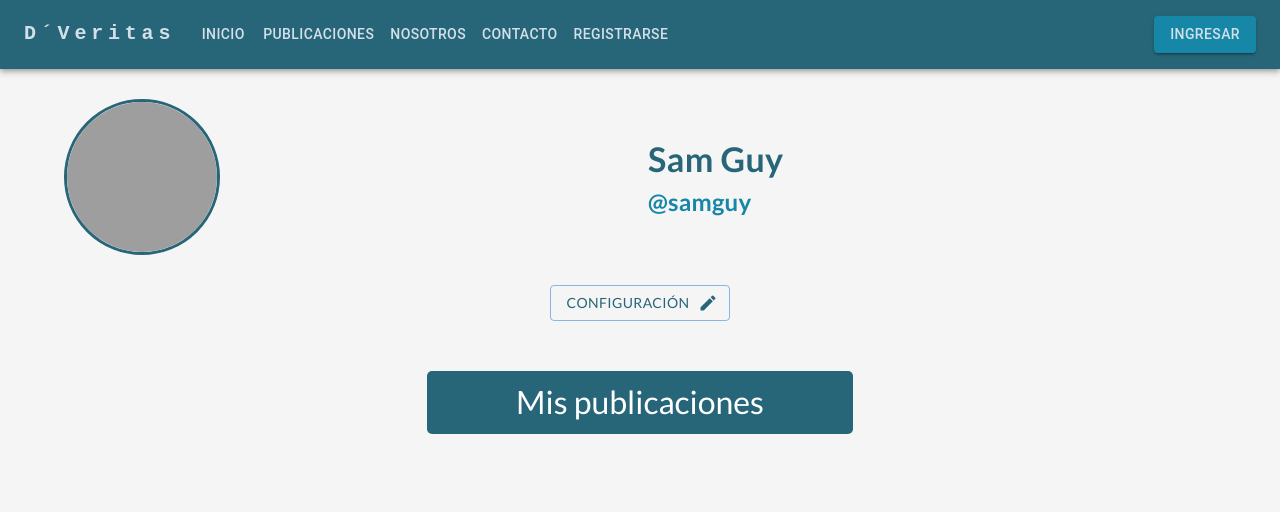
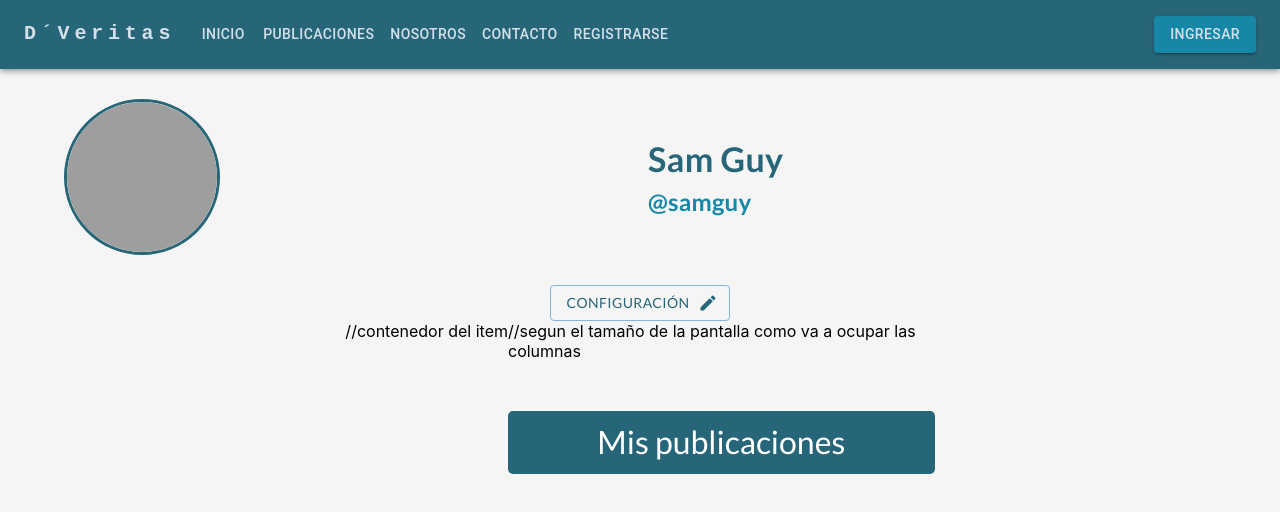
Before and after one commit to Emanuel-SO/DVeritas, a React (Create React App) app: page /perfil in a window 1280 px wide. Shown: the top 512 px of the page. Built offline with nearby package versions, Linux system fonts and the light colour scheme; grey boxes are pictures that could not be loaded; the HTML template or start-up script is replaced by a standard one.

Commit message:
Se agregaron comentarios a la formulario del registro y componenetes de la pagina del perfil

```diff
--- a/src/Components/Perfil/BannerPub/BannerPub.js
+++ b/src/Components/Perfil/BannerPub/BannerPub.js
@@ -1,23 +1,11 @@
-/*  import { Box, Typography } from "@mui/material";
+import { Box, Typography, Grid } from "@mui/material";
+
+//Componente de react con MUI que muestra un banner de mis publicaciones
 
 const BannerPub = () => {
   return (
-    <Box sx={{ backgroundColor: "#276678", padding: "20px", borderRadius: "5px", display: "flex", justifyContent: "center", alignItems: "center", marginTop: "30px"}}>
-      <Typography variant="h4" sx={{ fontFamily: "Lato, sans-serif", color: "#fff" }}>
-        Mis publicaciones
-      </Typography>
-    </Box>
-  );
-};
-
-export default BannerPub;*/
-
-import { Box, Typography, Grid } from "@mui/material";
-
-const BannerPub = () => {
-  return (
-    <Grid container justifyContent="center">
-      <Grid item xs={10} sm={8} md={6} lg={4}>
+    <Grid container justifyContent="center"> //contenedor del item
+      <Grid item xs={10} sm={8} md={6} lg={4}> //segun el tamaño de la pantalla como va a ocupar las columnas
         <Box sx={{ backgroundColor: "#276678", padding: "10px", borderRadius: "5px", display: "flex", justifyContent: "center", alignItems: "center", marginTop: "50px"}}>
           <Typography variant="h5" sx={{ fontFamily: "Lato, sans-serif", color: "#fff", fontSize: { xs: '1.5rem', sm: '2rem' } }}>
             Mis publicaciones
--- a/src/Components/Perfil/ButtonUserConfig/ButtonUserConfig.js
+++ b/src/Components/Perfil/ButtonUserConfig/ButtonUserConfig.js
@@ -1,5 +1,8 @@
 import { Container, Grid, Button } from "@mui/material";
 import EditRoundedIcon from '@mui/icons-material/EditRounded';
+
+
+//Componente configuracion de usuario
 
 const ButtonUserConfig = () => {
   return (
--- a/src/Components/Registro/FormSU/FormSU.js
+++ b/src/Components/Registro/FormSU/FormSU.js
@@ -2,30 +2,36 @@ import { useState } from "react";
 import { Grid, Box, Typography, TextField, Button, Checkbox, FormControlLabel } from "@mui/material";
 
 const FormSU = () => {
+  //Usando useState definimos los valores iniciales de los campos del formulario y como los vamos a almacenar
   const [email, setEmail] = useState("");
   const [username, setUsername] = useState("");
   const [password, setPassword] = useState("");
   const [isChecked, setIsChecked] = useState(false);
 
+  // Manejador de eventos que se ejecuta cuando el usuario envía el formulario
   const handleSubmit = (e) => {
-    e.preventDefault();
-    console.log({ email, username, password, isChecked });
+    e.preventDefault(); // Previene la acción por defecto del formulario al ser enviado
+    console.log({ email, username, password, isChecked }); // Imprime en la consola los valores del formulario
   };
 
+  // Es la estructura de la parte visual del formulario
   return (
-    <div style={{ display: "flex", justifyContent: "center" }}>
+    <div style={{ display: "flex", justifyContent: "center" }}> //empezamos con un div que adentro lleva el titulo con sus estilos
       <Grid item xs={12} md={8} sx={{ marginTop: "4rem", marginBottom: "4rem" }}>
         <Typography variant="h5" mb={3} sx={{ display: "flex", flexDirection: "column", alignItems: "center", justifyContent: "center", fontFamily: "Lato, sans-serif", color: "#276678", fontSize: { xs: '2.5rem', sm: '3rem' } }}>
           Registrate
         </Typography>
+        {/* Inicia el formulario */}
         <form onSubmit={handleSubmit}>
+          {/* Contenedor del formulario */}
           <Box sx={{ display: "flex", flexDirection: "column", alignItems: "center", justifyContent: "center", maxWidth: "500px"}}>
-              <TextField
+            {/* Campos del formulario */}
+            <TextField  //cada uno de estos textfield representan un campo donde el usuario pone la informacion
               label="Correo electrónico"
               variant="outlined"
               type="email"
               value={email}
-                onChange={(e) => setEmail(e.target.value)}
+              onChange={(e) => setEmail(e.target.value)} //ante el cambio tomara esa informacion y la enviara con ayuda de la funcio setEmail
               sx={{fontFamily: "Lato, sans-serif", mb: 3}}
             />
             <TextField
@@ -44,8 +50,9 @@ const FormSU = () => {
               onChange={(e) => setPassword(e.target.value)}
               sx={{fontFamily: "Lato, sans-serif", mb: 3}}
             />
+            {/* Checkbox para aceptar los términos y condiciones */}
             <FormControlLabel
-                control={<Checkbox checked={isChecked} onChange={() => setIsChecked(!isChecked)} />}
+              control={<Checkbox checked={isChecked} onChange={() => setIsChecked(!isChecked)} />} //cuando el usuario marque la casilla esta fuincion enviara la actualizacion de que se ha marcado la casilla
               label={
                 <Typography component="a" href="/" target="_blank" rel="noopener">
                   Acepto los términos y condiciones
@@ -53,6 +60,7 @@ const FormSU = () => {
               }
               sx={{ fontFamily: "Lato, sans-serif", mb: 3 }}
             />
+            {/* Botón para enviar el formulario */}
             <Button variant="contained" type="submit" sx={{ fontFamily:  "Lato, sans-serif",   bgcolor: '#1687A7',
               '&:hover': {
                 bgcolor: '#125E75',
```
Also changed, not shown: src/Components/Perfil/ImgUser/ImgUser.js (+9 -0 lines). Lines whose indentation alone changed are shown as unchanged.
